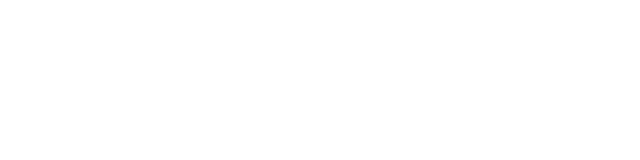
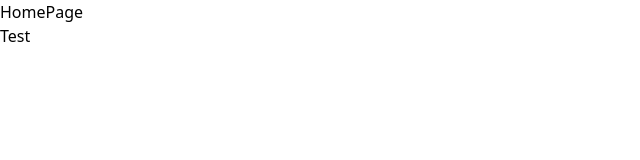
Before and after one commit to se-eun-park/ssafe-modal-refactor, a React (Vite) app: page / in a window 1280 px wide. Shown: the top 160 px of the page, without its empty margins (0-640 px from the left). Built offline with nearby package versions, Linux system fonts and the light colour scheme.

Commit message:
Feat: Sample page 생성

```diff
--- a/package.json
+++ b/package.json
@@ -13,6 +13,7 @@
   "dependencies": {
     "react": "^18.2.0",
     "react-dom": "^18.2.0",
+    "react-router-dom": "^6.22.3",
     "vite-tsconfig-paths": "^4.3.2"
   },
   "devDependencies": {
--- a/src/App.tsx
+++ b/src/App.tsx
@@ -1,5 +1,7 @@
+import HomePage from './pages/HomePage';
+
 function App() {
-  return <></>;
+  return <HomePage />;
 }
 
 export default App;
--- a/src/components/Modal.tsx
+++ b/src/components/Modal.tsx
@@ -0,0 +1,7 @@
+import React, { SetStateAction } from 'react';
+
+const Modal = ({ setModalOpen }: { setModalOpen: React.Dispatch<SetStateAction<boolean>> }) => {
+  return <button onClick={() => setModalOpen((prev) => !prev)}>버튼</button>;
+};
+
+export default Modal;
--- a/src/pages/HomePage.tsx
+++ b/src/pages/HomePage.tsx
@@ -0,0 +1,20 @@
+import { useState } from 'react';
+import Modal from '@components/Modal';
+
+const HomePage = () => {
+  const [modalOpen, setModalOpen] = useState<boolean>(false);
+
+  const showModal = () => {
+    setModalOpen(true);
+  };
+
+  return (
+    <div>
+      <h1>HomePage</h1>
+      <button onClick={showModal}>Test</button>
+      {modalOpen && <Modal setModalOpen={setModalOpen} />}
+    </div>
+  );
+};
+
+export default HomePage;
--- a/src/pages/MyspacePage.tsx
+++ b/src/pages/MyspacePage.tsx
@@ -0,0 +1,11 @@
+import React from 'react';
+
+const MyspacePage = () => {
+  return (
+    <div>
+      <h1>MyspacePage</h1>
+    </div>
+  );
+};
+
+export default MyspacePage;
```
Also changed, not shown: 1 other file (tests, documents, lock files or other folders).
